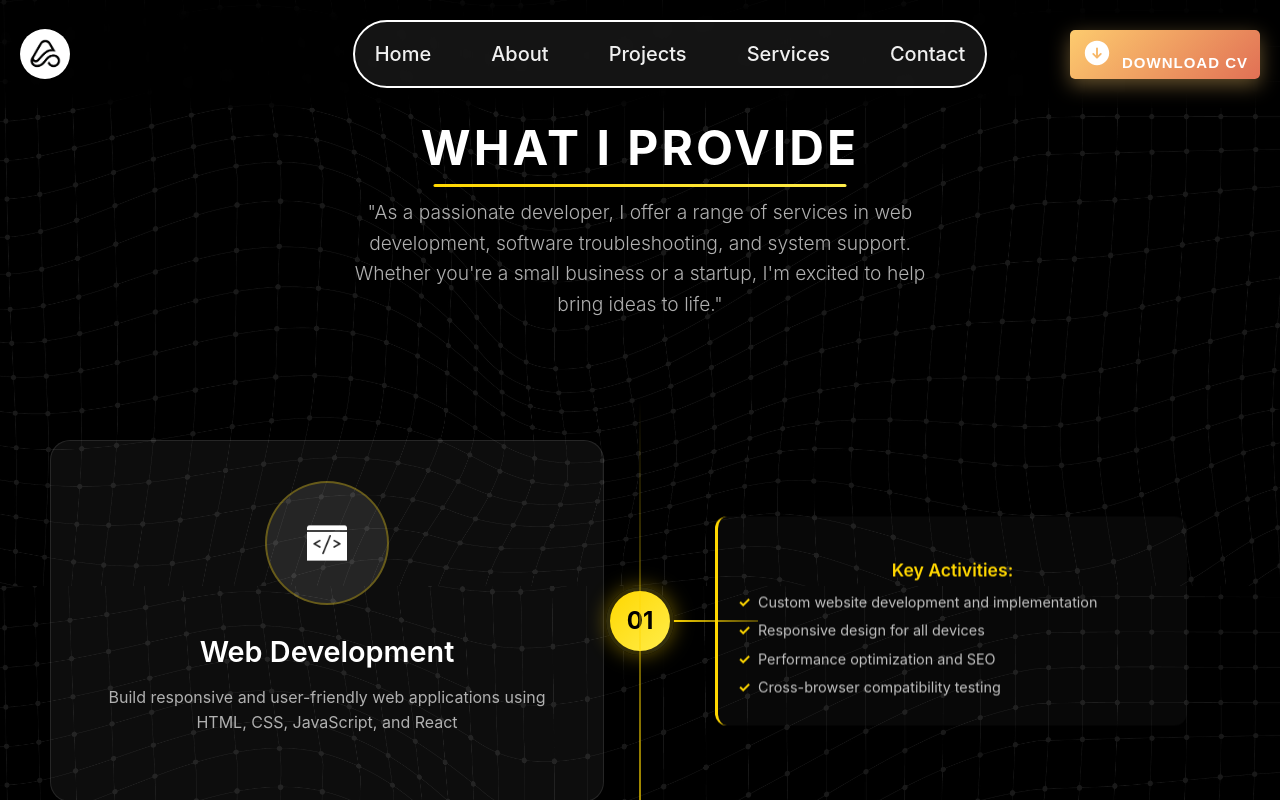
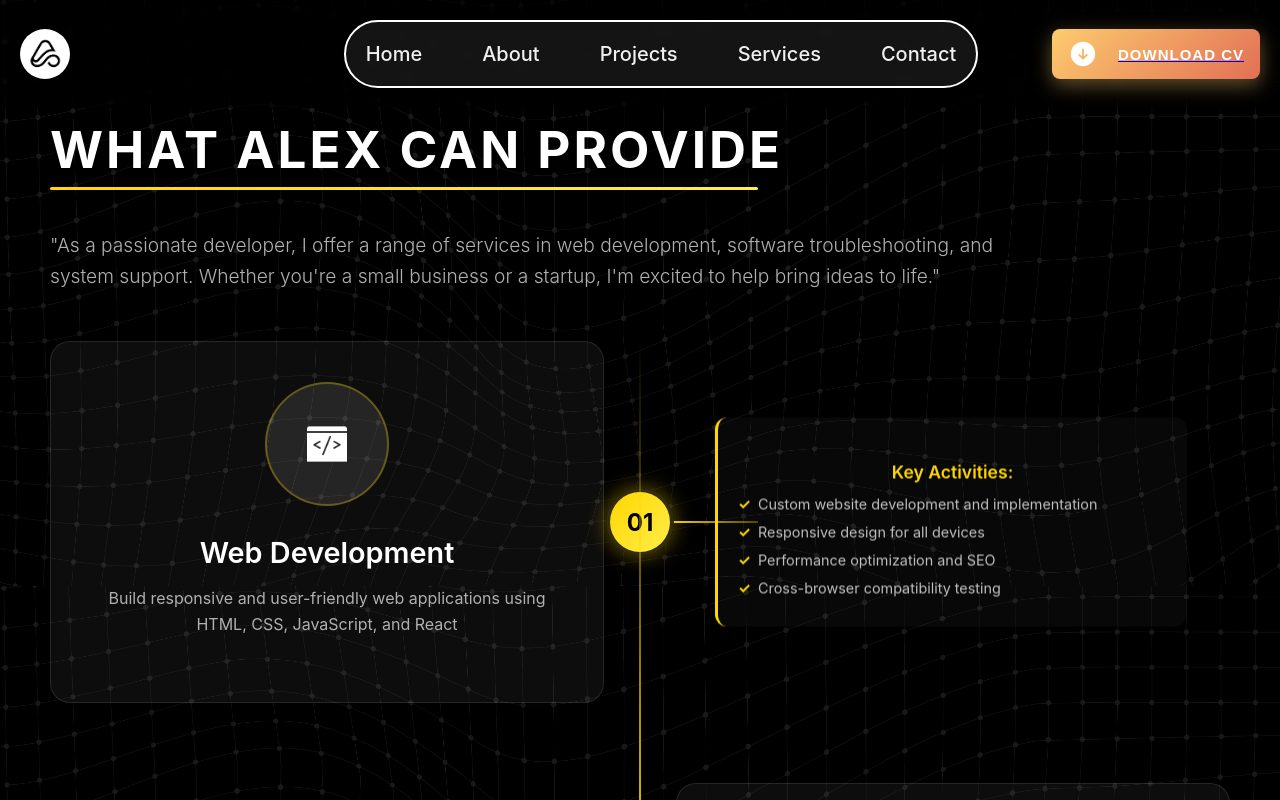
Before and after one commit to aiplats/aiplats, a React (Create React App) app in the folder portfolio/: page /Services in a window 1280 px wide. Shown: the top 800 px of the page. Built offline with nearby package versions, Linux system fonts and the light colour scheme.

Commit message:
fix: updated layout

```diff
--- a/portfolio/src/App.css
+++ b/portfolio/src/App.css
@@ -7,6 +7,7 @@
   background-image: url("./../src/components/assets/blackbg-croped.jpg");
   background-size: contain;
   font-family: 'Poppins', 'Inter', sans-serif;
+  overflow-x: hidden;
 }
 
 html {
--- a/portfolio/src/components/Navbar/Navbar.css
+++ b/portfolio/src/components/Navbar/Navbar.css
@@ -142,11 +142,15 @@
 }
 
 .curriculum-vitae button {
+  display: flex;              /* make the button itself flex */
+  align-items: center;        /* vertically center icon + text */
+  gap: 10px;                  /* spacing between icon and text */
+
   background: linear-gradient(135deg, #FDCB6E, #E17055);
   color: white;
-    padding: 8px 12px;
+  padding: 10px 16px;
   border: none;
-    border-radius: 5px;
+  border-radius: 8px;
   cursor: pointer;
   font-size: 15px;
   font-weight: 600;
@@ -166,11 +170,12 @@
   transform: translateY(-1px);
 }
 
+/* remove span-specific flex since button handles it */
 .curriculum-vitae button span {
-    display: flex;
+  display: inline-flex;
   align-items: center;
-    gap: 10px;
 }
+
 
 /* Mobile menu button */
 .mobile-menu-button {
--- a/portfolio/src/components/Navbar/Navbar.js
+++ b/portfolio/src/components/Navbar/Navbar.js
@@ -8,9 +8,6 @@ export const Navbar = () => {
 
     const [activeSection, setActiveSection] = useState('About');
     const [isMobileMenuOpen, setIsMobileMenuOpen] = useState(false);
-    const aboutRef = useRef(null);
-    const projectsRef = useRef(null);
-    const contactRef = useRef(null);
 
     const handleNavigationClick = (id, section) => {
       setActiveSection(section);
--- a/portfolio/src/components/Services/Services.css
+++ b/portfolio/src/components/Services/Services.css
@@ -12,35 +12,29 @@
   z-index: 2;
 }
 
-.services-container h1 {
-  text-align: center;
-  font-size: 30px;
-  margin-top: -70px;
-  color: #ffffff;
-}
-
 .service-tags {
-  text-align: center;
-  margin-bottom: 80px;
+  text-align: left;
+  margin-bottom: 50px;
 }
 
 .service-tags h1 {
-  font-size: 3rem;
+  font-size: 3.2rem;
   font-weight: 700;
   color: #ffffff;
   margin-bottom: 20px;
   letter-spacing: 3px;
   text-transform: uppercase;
   position: relative;
+  margin-top: -70px;
 }
 
 .service-tags h1::after {
   content: '';
   position: absolute;
   bottom: -10px;
-  left: 50%;
+  left: 30%;
   transform: translateX(-50%);
-  width: 35%;
+  width: 60%;
   height: 3px;
   background: linear-gradient(90deg, #ffd700, #ffed4a);
   border-radius: 2px;
@@ -50,15 +44,14 @@
   font-size: 1.2rem;
   line-height: 1.6;
   color: #b0b0b0;
-  max-width: 600px;
-  margin: 0 auto;
+  max-width: 1000px;
+  margin-top: 50px;
   font-weight: 300;
 }
 
 /* Timeline Layout */
 .services-timeline {
   position: relative;
-  padding: 40px 0;
 }
 
 /* Central Timeline Line */
@@ -300,7 +293,6 @@
   display: grid;
   justify-content: center;
   align-items: center;
-  padding: 50px 0px 0px 0px;
   gap: 20px;
   width: 100%;
   text-align: center;
@@ -319,14 +311,12 @@
 }
 
 .arrow-down {
-  margin-top: 10px;
   animation: bounceFade 1.5s infinite;
 }
 
 .arrow-container {
   display: flex;
   justify-content: center;
-  margin-top: 10px;
 }
 
 .service-buttons button {
--- a/portfolio/src/components/Services/Services.js
+++ b/portfolio/src/components/Services/Services.js
@@ -14,7 +14,7 @@ function Services() {
         <div className="main-services-page">
             <div className="services-container">
                 <div className="service-tags">
-                    <h1>WHAT I PROVIDE</h1>
+                    <h1>WHAT <span className="highlight">ALEX</span> CAN PROVIDE</h1>
                     <p>"As a passionate developer, I offer a range of services in web development, software troubleshooting, and system support. Whether you're a small business or a startup, I'm excited to help bring ideas to life."</p>
                 </div>
 
```
Lines whose indentation alone changed are shown as unchanged.
